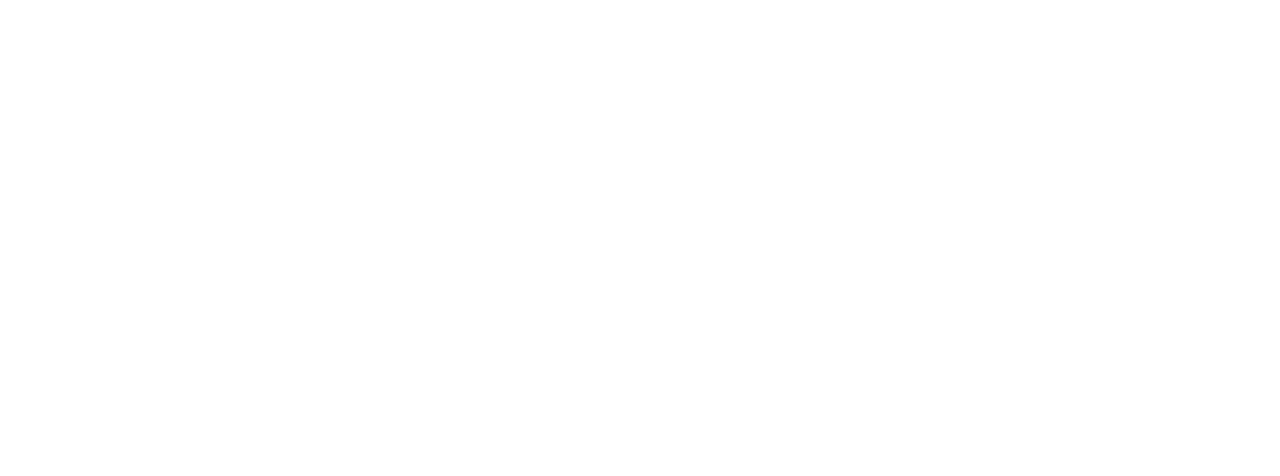
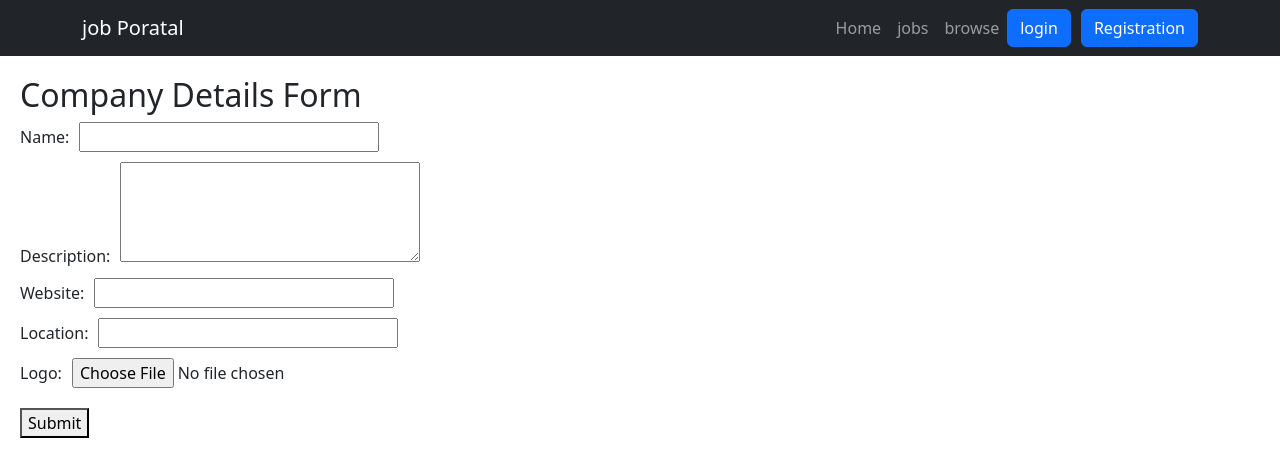
Before and after one commit to meghathakre/Internship-Project, a React (Vite) app in the folder frontend/: page /insert in a window 1280 px wide. Before the commit this address had no page. Shown: the top 476 px of the page. Built offline with nearby package versions, Linux system fonts and the light colour scheme.

Commit message:
job files

```diff
--- a/frontend/src/App.jsx
+++ b/frontend/src/App.jsx
@@ -4,6 +4,7 @@
 import Login from "./pages/Login";
 import Signup from "./pages/signup";
 import Job from "./pages/Job";
+import CompanyForm from "./pages/CompanyForm";
 
 const App=()=>{
   return(
@@ -15,6 +16,7 @@
     <Route path="home" element={<Home/>}/>
     <Route path="login" element={<Login/>}/>
     <Route path="jobs" element={<Job/>}/>
+    <Route path="insert" element={<CompanyForm/>}/>
     <Route path="registration" element={<Signup/>}/>
       </Route>
     </Routes>
--- /dev/null
+++ b/frontend/src/pages/CompanyForm.jsx
@@ -0,0 +1,107 @@
+import React, { useState } from "react";
+
+const CompanyForm = () => {
+  const [formData, setFormData] = useState({
+    name: "",
+    description: "",
+    website: "",
+    location: "",
+    logo: null,
+  });
+
+  const handleChange = (e) => {
+    const { name, value } = e.target;
+    setFormData({
+      ...formData,
+      [name]: value,
+    });
+  };
+
+  const handleFileChange = (e) => {
+    setFormData({
+      ...formData,
+      logo: e.target.files[0], // Save the selected file
+    });
+  };
+
+  const handleSubmit = (e) => {
+    e.preventDefault();
+    console.log("Form Data Submitted:", formData);
+    // You can now send the formData to a server or process it further
+  };
+
+  return (
+    <div style={{ margin: "20px" }}>
+      <h2>Company Details Form</h2>
+      <form onSubmit={handleSubmit}>
+        <div style={{ marginBottom: "10px" }}>
+          <label>
+            Name:
+            <input
+              type="text"
+              name="name"
+              value={formData.name}
+              onChange={handleChange}
+              required
+              style={{ marginLeft: "10px", width: "300px" }}
+            />
+          </label>
+        </div>
+        <div style={{ marginBottom: "10px" }}>
+          <label>
+            Description:
+            <textarea
+              name="description"
+              value={formData.description}
+              onChange={handleChange}
+              required
+              style={{ marginLeft: "10px", width: "300px", height: "100px" }}
+            />
+          </label>
+        </div>
+        <div style={{ marginBottom: "10px" }}>
+          <label>
+            Website:
+            <input
+              type="url"
+              name="website"
+              value={formData.website}
+              onChange={handleChange}
+              required
+              style={{ marginLeft: "10px", width: "300px" }}
+            />
+          </label>
+        </div>
+        <div style={{ marginBottom: "10px" }}>
+          <label>
+            Location:
+            <input
+              type="text"
+              name="location"
+              value={formData.location}
+              onChange={handleChange}
+              required
+              style={{ marginLeft: "10px", width: "300px" }}
+            />
+          </label>
+        </div>
+        <div style={{ marginBottom: "10px" }}>
+          <label>
+            Logo:
+            <input
+              type="file"
+              accept="image/*"
+              onChange={handleFileChange}
+              style={{ marginLeft: "10px" }}
+            />
+          </label>
+        </div>
+        <button type="submit" style={{ marginTop: "10px" }}>
+          Submit
+        </button>
+      </form>
+    </div>
+  );
+};
+
+export default CompanyForm;
--- a/frontend/src/pages/Login.jsx
+++ b/frontend/src/pages/Login.jsx
@@ -35,6 +35,7 @@
 
 const [email, setEmail] =useState("");
 const [password, setPassword] =useState("");
+const [role, setRole] = useState("")
 const navigate= useNavigate();
 
 
@@ -47,7 +48,13 @@
         console.log(res.data);
         localStorage.setItem("name", res.data[0].name);
         localStorage.setItem("email", res.data[0].email);
-        navigate("/home");
+
+        if (role === "Student") {
+            navigate("/home");
+          } else if (role === "Recruiter") {
+            navigate("/insert");
+          }
+
       } catch (error) {
         alert(error.response.data);
       }
@@ -75,8 +82,8 @@
 
 
                         <div style={{ display: "flex", gap: "20px", marginBottom: "20px" }}>
-                            <Form.Check type="radio" label="Student" name="role" />
-                            <Form.Check type="radio" label="Recruiter" name="role" />
+                            <Form.Check type="radio" label="Student" name="role"  value="Student" onChange={(e) => setRole(e.target.value)}/>
+                            <Form.Check type="radio" label="Recruiter" name="role"  value="Recruiter" onChange={(e) => setRole(e.target.value)}/>
                         </div>
 
                         <Button onClick={handleSubmit} className="signup-button" > Submit</Button>
```
Also changed, not shown: 1 other file (tests, documents, lock files or other folders).
